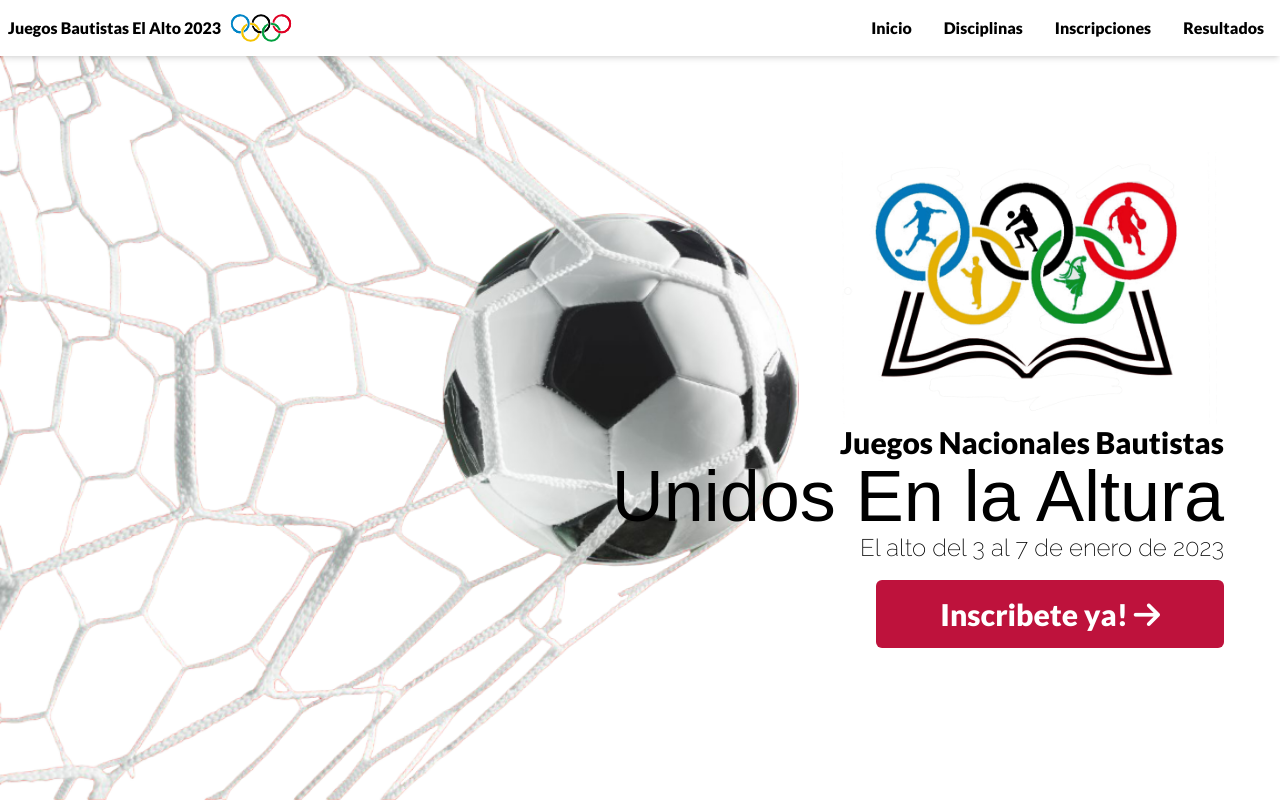
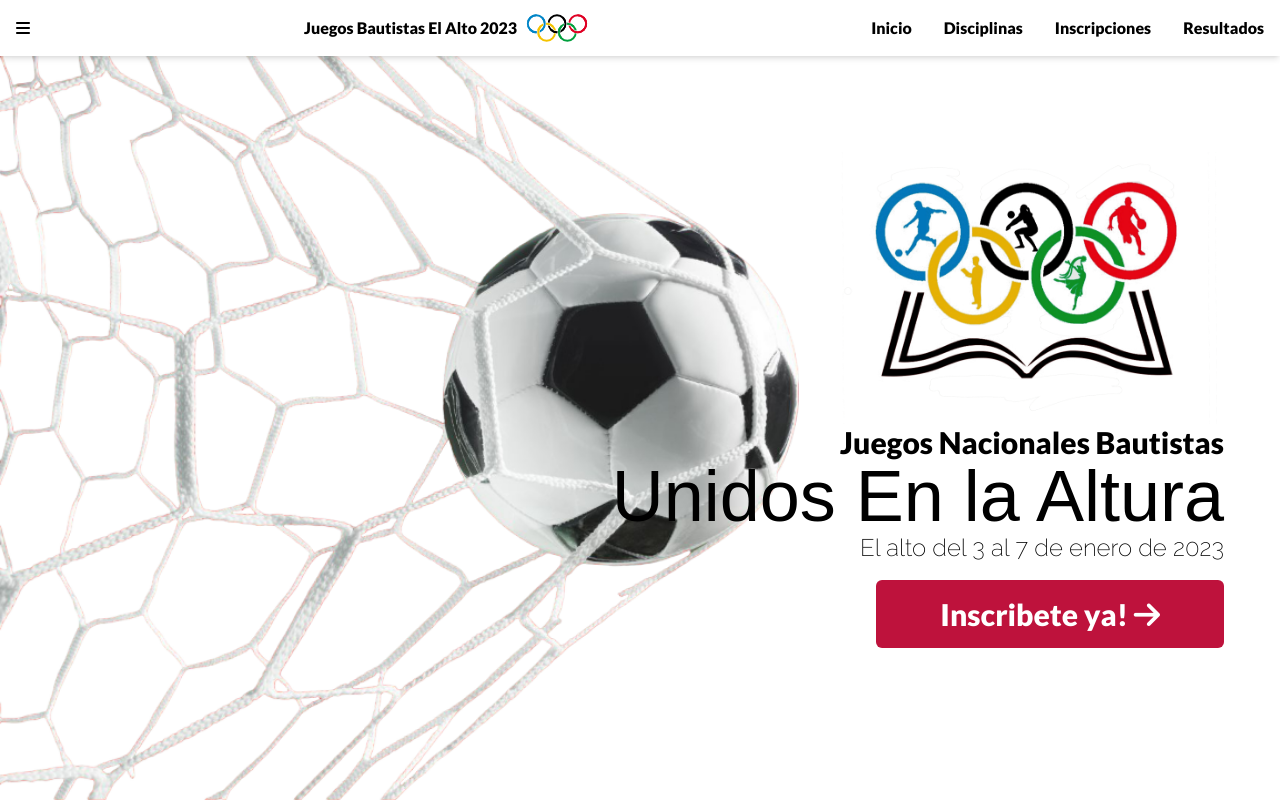
Before and after one commit to primotsuki/juegosnacionales, a React (Vite) app: page / in a window 1280 px wide. Shown: the top 802 px of the page. Built offline with nearby package versions, Linux system fonts and the light colour scheme; a web font is replaced by a local one.

Commit message:
menu effect fixed

```diff
--- a/src/components/HeaderMenu/Header.jsx
+++ b/src/components/HeaderMenu/Header.jsx
@@ -1,4 +1,4 @@
-import { useState, useEffect, useRef} from "react";
+import { useState, useEffect, useRef, Fragment} from "react";
 import { slide as Menu } from "react-burger-menu";
 import './sideMenu.css';
 
@@ -36,8 +36,7 @@ const Header = () => {
         setOpen(false);
     }
     return (
-        <nav ref={navElem} className="bg-white h-14 shadow-md flex flex-row items-center justify-between fixed w-screen max-w-[100%] z-20">
-            {open &&
+        <Fragment>
             <Menu
                 isOpen={open}
             >
@@ -47,9 +46,9 @@ const Header = () => {
                     <a href={elem.url} onClick={handleClose}>{elem.name}</a>
                 )
             })}
-
-        </Menu>}
-           <button onClick={handleOpen} className="px-4 md:hidden"><i className="fa-solid fa-bars"></i></button>
+            </Menu>
+            <nav ref={navElem} className="bg-white h-14 shadow-md flex flex-row items-center justify-between fixed w-screen max-w-[100%] z-20">
+                <button onClick={handleOpen} className="px-4"><i className="fa-solid fa-bars"></i></button>
                 <div className="px-2 flex flex-row items-center">
                     <h2>Juegos Bautistas El Alto 2023</h2>
                     <img src="/Olympic_rings.svg" className="w-20 h-14 px-2"/>
@@ -71,6 +70,7 @@ const Header = () => {
                     </ul>
                 </div>
             </nav>
+        </Fragment>
     )
 };
 export default Header;
```
Lines whose indentation alone changed are shown as unchanged.
